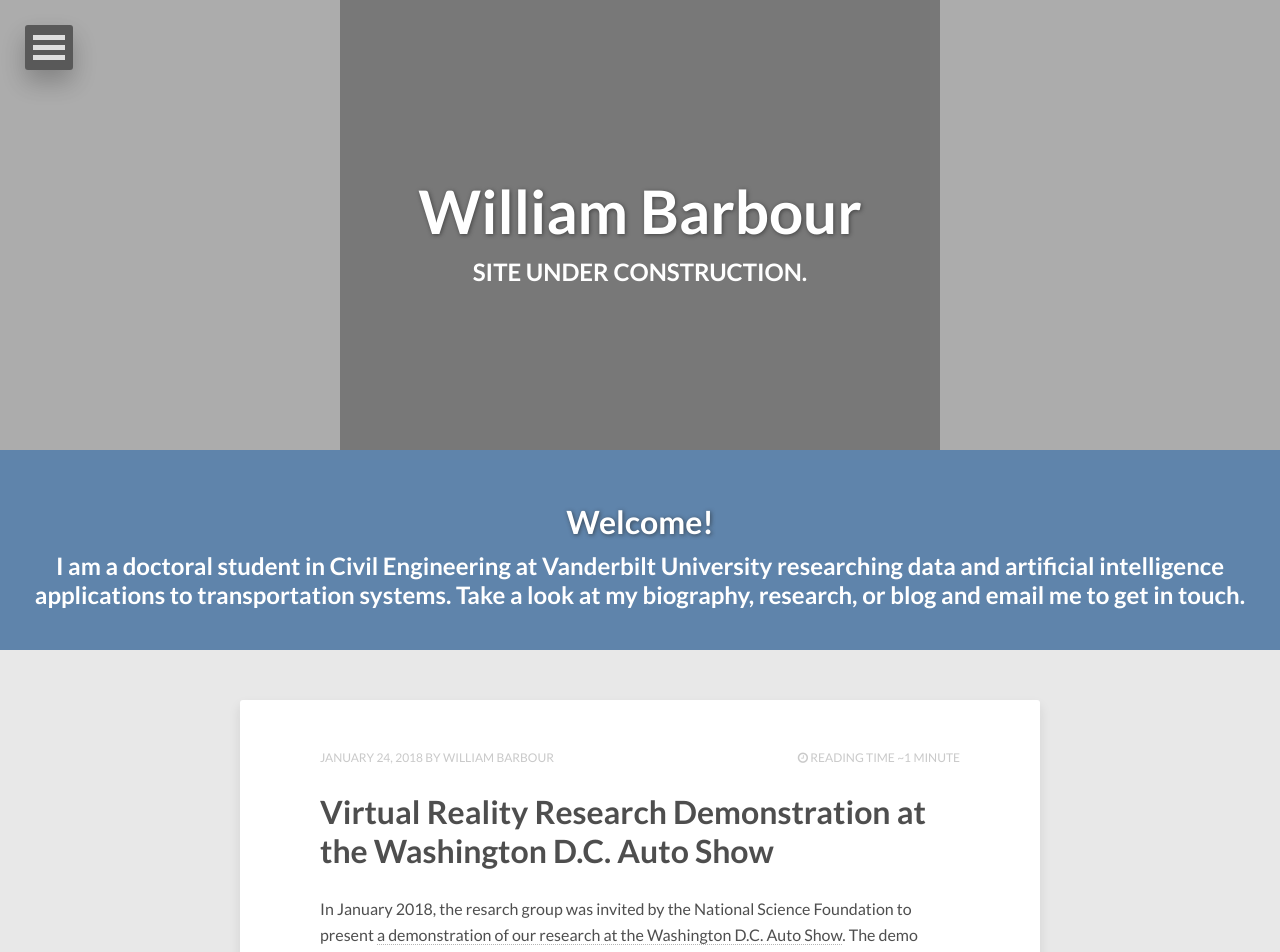
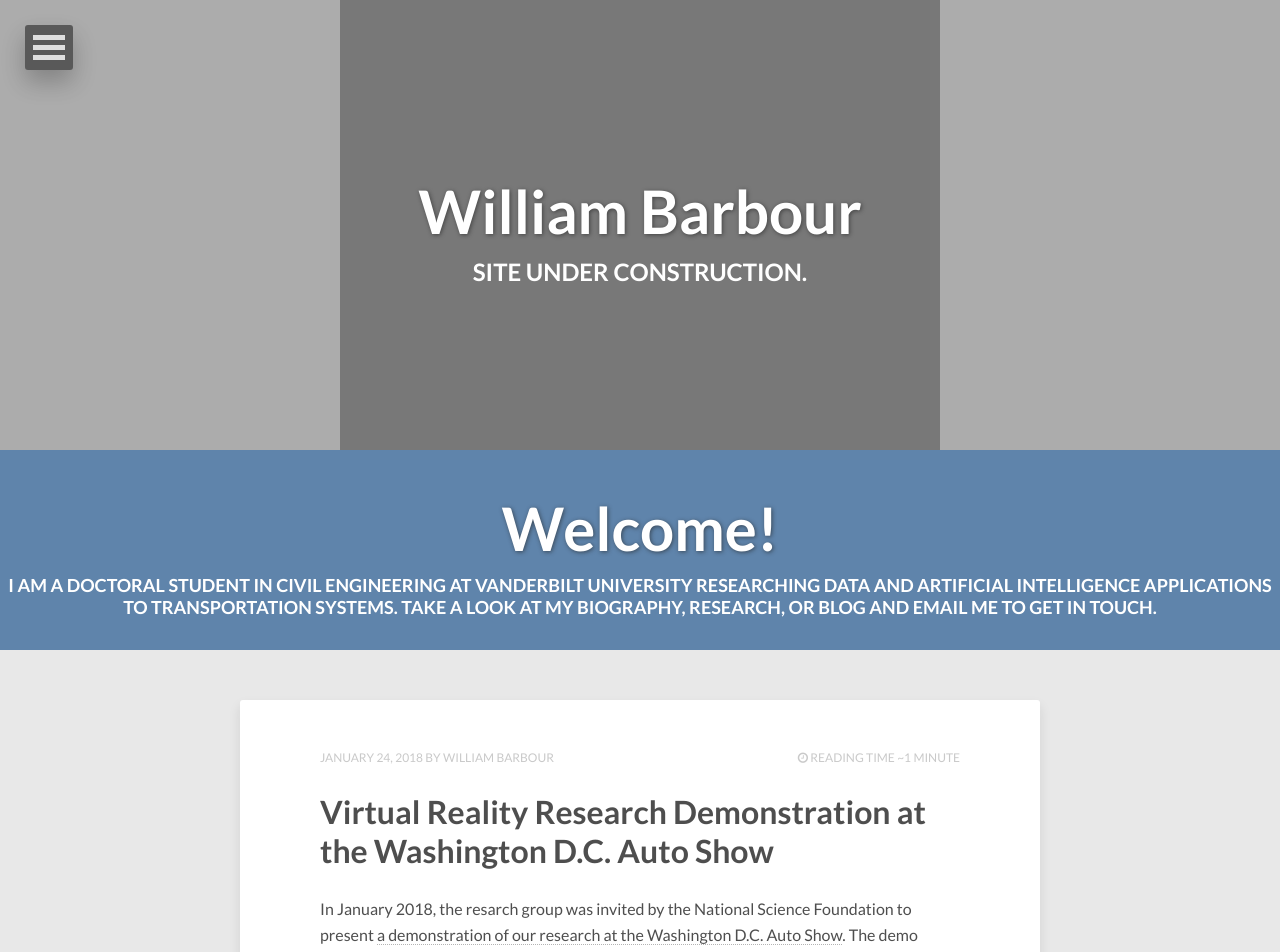
Before and after one commit to barbourww/barbourww.github.io, a Jekyll site: the page built from index.html, in a window 1280 px wide. Shown: the top 952 px of the page. Built offline with Jekyll 4.4.1, drawn with Linux system fonts in a browser that asks for light colours; nearby versions of some CDN libraries; the list of posts is cut into pages by our own code; comment, search, counter and statistics services are not loaded.

Commit message:
Trying to size down secondary h2 text

```diff
--- a/_sass/_page.scss
+++ b/_sass/_page.scss
@@ -96,6 +96,42 @@
 		color: lighten($base-color,20);
 	}
 }
+
+.secondary-title {
+	text-align: center;
+	margin: 30px 0 0;
+
+	h1 {
+		margin: 10px 20px;
+		font-weight: 700;
+		@include font-rem(32);
+		color: lighten($base-color,20);
+
+		@media #{$medium} {
+			@include font-rem(48);
+		}
+
+		@media #{$large} {
+			@include font-rem(60);
+		}
+	}
+
+	h2 {
+		margin: 0;
+		@include font-rem(18);
+		text-transform: uppercase;
+		color: lighten($base-color,40);
+
+		@media #{$medium} {
+			@include font-rem(18);
+		}
+	}
+
+	p {
+		color: lighten($base-color,20);
+	}
+}
+
 
 .feature .header-title {
 	position: absolute;
```
